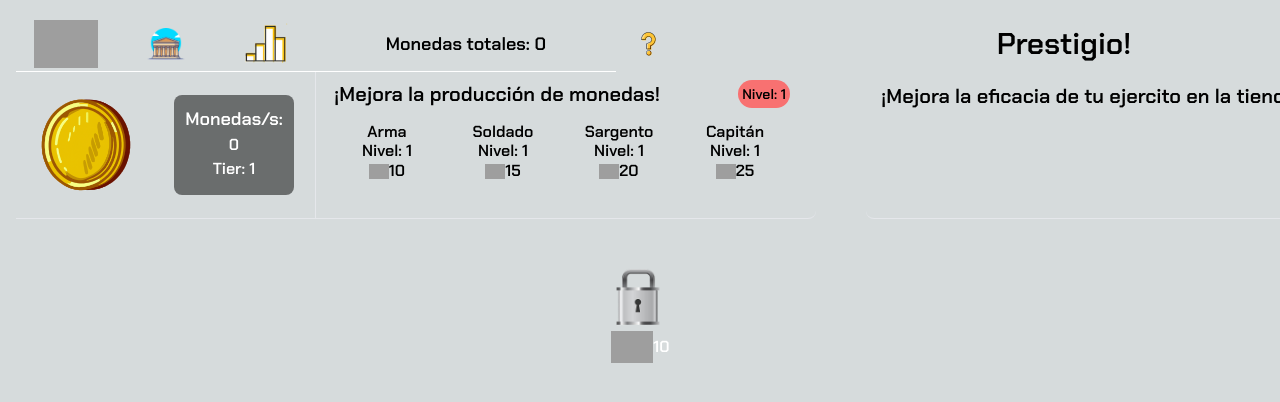
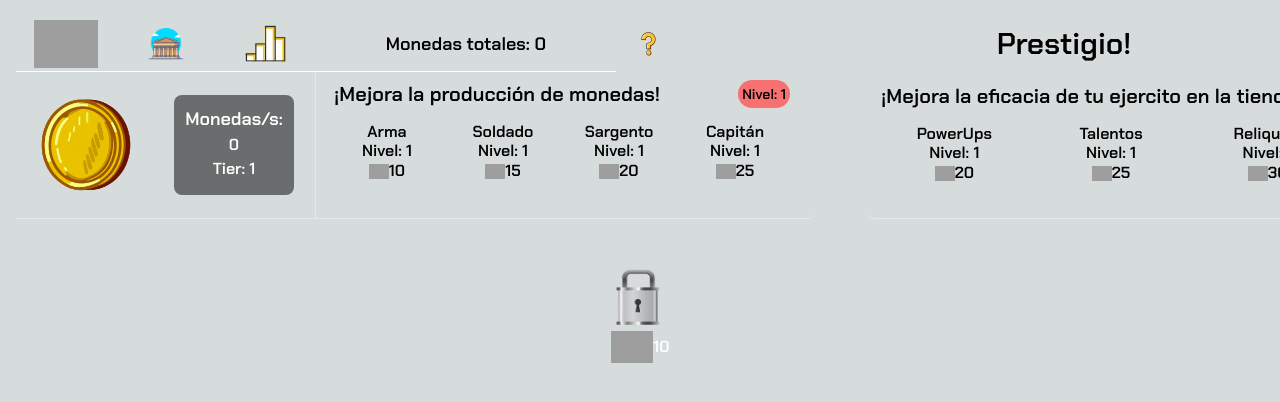
Before and after one commit to JavierChicano/cookie-clicker-v3, a Next.js app: page / in a window 1280 px wide. Shown: the top 402 px of the page. Built offline with nearby package versions, Linux system fonts and the light colour scheme; grey boxes are pictures that could not be loaded.

Commit message:
seteados todos los componentes de la fila

```diff
--- a/components/main/contenedor-principal.tsx
+++ b/components/main/contenedor-principal.tsx
@@ -5,6 +5,7 @@ import { useMonedasTotales, useMonedasTotalesSegundo } from "@/states/states";
 import {
   useAutoClick,
   useFilaMejoras,
+  useFilaTienda,
   useFuerzaClick,
   useNiveles,
 } from "@/states/statesComponentsUpgrade";
@@ -33,6 +34,7 @@ export default function ContenedorPrincipal({
     useMonedasTotalesSegundo();
   const { fuerzaArma, setFuerzaArma, addFuerzaArma } = useFuerzaClick();
   const { filaMejorasState, setfilaMejorasState } = useFilaMejoras();
+  const { filaTiendaState, setfilaTiendaState } = useFilaTienda();
   const { autoClick, setAutoClick, addAutoClick } = useAutoClick();
   const {
     nvArma,
@@ -55,6 +57,7 @@ export default function ContenedorPrincipal({
   const precioTalentos = precio + 15;
   const precioReliquias = precio + 20;
 
+  //Seteo de la fila de la produccion de monedas
   useEffect(() => {
     setfilaMejorasState(numeroFila, [
       {
@@ -117,6 +120,43 @@ export default function ContenedorPrincipal({
     nvCapitan,
   ]);
 
+  //Seteo de la fila de la tienda
+  useEffect(() => {
+    setfilaTiendaState(numeroFila, [
+      {
+        fila: numeroFila,
+        nombre: "PowerUps",
+        nivel: 1,
+        precio: precioPowerUps,
+        descripcion: `Añade un boost que hace a las tropas mas eficientes`,
+        accion: () => {},
+      },
+      {
+        fila: numeroFila,
+        nombre: "Talentos",
+        nivel: 1,
+        precio: precioTalentos,
+        descripcion: `Desbloquea habilidades unicas de cada objeto`,
+
+        accion: () => {},
+      },
+      {
+        fila: numeroFila,
+        nombre: "Reliquias",
+        nivel: 1,
+        precio: precioReliquias,
+        descripcion: `Implementa pasivas unicas en cada nivel`,
+        accion: () => {},
+      },
+    ]);
+  }, [
+    numeroFila,
+    precioPowerUps,
+    precioTalentos,
+    precioReliquias,
+    setfilaTiendaState,
+  ]);
+
   //Parte del autoclick (monedas automaticas)
   const autoClickRef = useRef(autoClick);
 
@@ -153,6 +193,22 @@ export default function ContenedorPrincipal({
       ))
     : null;
 
+  const datosDeLaTienda = filaTiendaState.get(numeroFila);
+  const cajasTienda = datosDeLaTienda
+    ? datosDeLaTienda.map((box, index) => (
+        <CajaMejora
+          key={index}
+          datos={{
+            nombre: box.nombre,
+            nivel: box.nivel,
+            coste: box.precio,
+            descripcion: box.descripcion,
+            accion: box.accion,
+          }}
+        />
+      ))
+    : null;
+
   return (
     <>
       {/* Version escritorio */}
@@ -169,7 +225,7 @@ export default function ContenedorPrincipal({
           />
           <CajaMoneda
             datos={{
-              monedasSegundo: autoClickRef.current
+              monedasSegundo: autoClickRef.current,
             }}
           />
         </section>
@@ -188,31 +244,7 @@ export default function ContenedorPrincipal({
             ¡Mejora la eficacia de tu ejercito en la tienda!
           </h3>
           <aside className="flex flex-wrap p-[10p] mt-[-2px]">
-            {/* <CajaMejora
-              datos={{
-                nombre: "PowerUps",
-                nivel: 1,
-                coste: precioPowerUps,
-                descripcion:
-                  "Añade un boost que hace a las tropas mas eficientes",
-              }}
-            />
-            <CajaMejora
-              datos={{
-                nombre: "Talentos",
-                nivel: 1,
-                coste: precioTalentos,
-                descripcion: "Desbloquea habilidades unicas de cada objeto",
-              }}
-            />
-            <CajaMejora
-              datos={{
-                nombre: "Reliquias",
-                nivel: 1,
-                coste: precioReliquias,
-                descripcion: "Implementa pasivas unicas en cada nivel",
-              }}
-            /> */}
+            {cajasTienda}
           </aside>
         </section>
       </div>
@@ -231,7 +263,6 @@ export default function ContenedorPrincipal({
           <CajaMoneda
             datos={{
               monedasSegundo: monedasSegundo,
-              tier: 1,
             }}
           />
         </section>
--- a/states/statesComponentsUpgrade.ts
+++ b/states/statesComponentsUpgrade.ts
@@ -1,6 +1,7 @@
 import zustand, { create } from "zustand";
 
-type Box = {
+//Cajas de la seccion produccion de monedas
+type BoxMejora = {
   fila: number
   nombre: 'Arma' | 'Soldado' | 'Sargento' | 'Capitán'
   nivel: number
@@ -10,17 +11,41 @@ type Box = {
 }
 
 type FilaMejorasType = {
-  filaMejorasState: Map<number, Box[]>
-  setfilaMejorasState: (rowNumber: number, boxesInfo: Box[]) => void
+  filaMejorasState: Map<number, BoxMejora[]>
+  setfilaMejorasState: (rowNumber: number, BoxMejoraesInfo: BoxMejora[]) => void
 }
 
 export const useFilaMejoras = create<FilaMejorasType>((set, get) => ({
-  filaMejorasState: new Map<number, Box[]>(),
-  setfilaMejorasState: (rowNumber, boxesInfo) => {
-      get().filaMejorasState.set(rowNumber, boxesInfo)
+  filaMejorasState: new Map<number, BoxMejora[]>(),
+  setfilaMejorasState: (rowNumber, BoxMejoraesInfo) => {
+      get().filaMejorasState.set(rowNumber, BoxMejoraesInfo)
       set({ filaMejorasState: get().filaMejorasState })
   },
 }))
+
+//Cajas de la seccion mejoras tienda
+type BoxTienda = {
+  fila: number
+  nombre: 'PowerUps' | 'Talentos' | 'Reliquias'
+  nivel: number
+  precio: number
+  descripcion: string
+  accion: () => void
+}
+
+type FilaTiendaType = {
+  filaTiendaState: Map<number, BoxTienda[]>
+  setfilaTiendaState: (rowNumber: number, BoxTiendaesInfo: BoxTienda[]) => void
+}
+
+export const useFilaTienda = create<FilaTiendaType>((set, get) => ({
+  filaTiendaState: new Map<number, BoxTienda[]>(),
+  setfilaTiendaState: (rowNumber, BoxTiendaesInfo) => {
+      get().filaTiendaState.set(rowNumber, BoxTiendaesInfo)
+      set({ filaTiendaState: get().filaTiendaState })
+  },
+}))
+
 
 //Crear el valor del click
 type FuerzaClick ={
@@ -43,7 +68,7 @@ type AutoClick ={
 }
 export const useAutoClick = create<AutoClick>()((set) => ({
   autoClick: 0,
-  setAutoClick: (valor: number) => set(() => ({ autoClick: valor})),
+  setAutoClick: (valor: number) => set(() => ({autoClick: valor})),
   addAutoClick: (by:number) => set((state) =>({autoClick: state.autoClick+by})),
 }))
 
```
